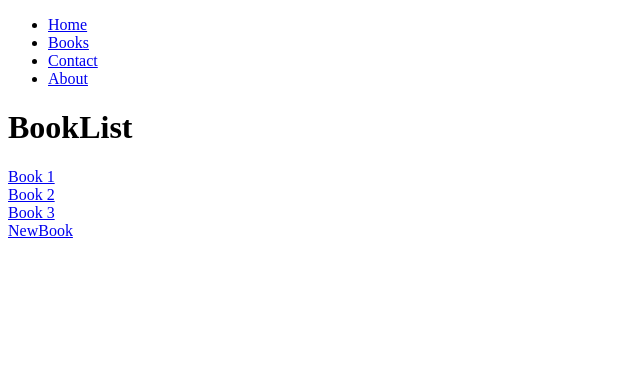
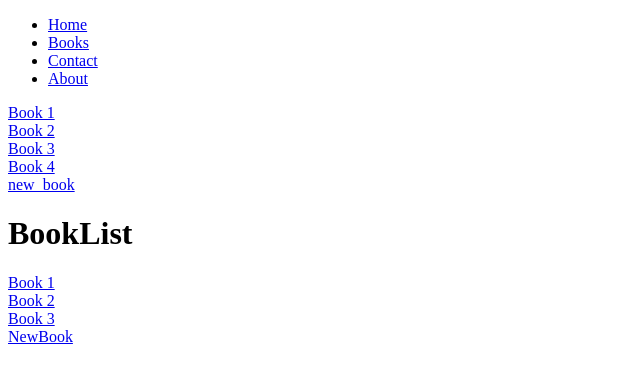
Before and after one commit to SouchenOu/react-router, a React (Create React App) app: page /books in a window 1280 px wide. Shown: the top 380 px of the page, without its empty margins (0-640 px from the left). Built offline with nearby package versions, Linux system fonts and the light colour scheme.

Commit message:
add new function and using Outlet

```diff
--- /dev/null
+++ b/Weapon/index.js
@@ -0,0 +1,2 @@
+import Weapon from "./Weapon";
+export default Weapon;
--- a/package.json
+++ b/package.json
@@ -9,6 +9,7 @@
     "react": "^18.2.0",
     "react-dom": "^18.2.0",
     "react-scripts": "5.0.1",
+    "reactjs": "^1.0.0",
     "web-vitals": "^2.1.4"
   },
   "scripts": {
--- a/src/App.js
+++ b/src/App.js
@@ -4,6 +4,7 @@ import {BookList} from "./pages/BookList"
 import {Book} from "./pages/Book"
 import {NewBook} from "./pages/NewBook"
 import {NotFound} from "./pages/NotFound"
+import {BookLayout} from "./pages/bookLayout"
 
 
 function App() {
@@ -27,7 +28,7 @@ function App() {
     </nav>
   <Routes>
     <Route path="/" element={ <Home/> } />
-    <Route path="/books">
+    <Route path="/books" element={<BookLayout/>}>
       <Route index element ={<BookList/>}/> {/**Here its a book it self (means localhost:3000/books) */}
       <Route path=":id" element={<Book/>}/>
       <Route path="new" element={<NewBook/>}/>
--- /dev/null
+++ b/src/pages/bookLayout.js
@@ -0,0 +1,22 @@
+import {Link} from "react-router-dom"
+import {Outlet} from "react-router-dom"
+
+export function BookLayout()
+{
+    return (
+    <>
+        <Link to="/books/1">Book 1</Link>
+        <br/>
+        <Link to="/books/2">Book 2</Link>
+        <br/>
+        <Link to="/books/3">Book 3</Link>
+        <br/>
+        <Link to="/books/4">Book 4</Link>
+        <br/>
+        <Link to="/books/new">new_book</Link>
+        <Outlet />
+    </>
+    )
+}
+//An <Outlet> should be used in parent route elements to render their child route elements.
+//The Outlet component alone allows nested routes to render their element content out and anything else the layout route is rendering
```
Also changed, not shown: Weapon/Weapon.js (added, +10 -0 lines), Weapon/Weapon.jsx (added, +12 -0 lines), Weapon/Weapon.css (added), 1 other file (tests, documents, lock files or other folders).
